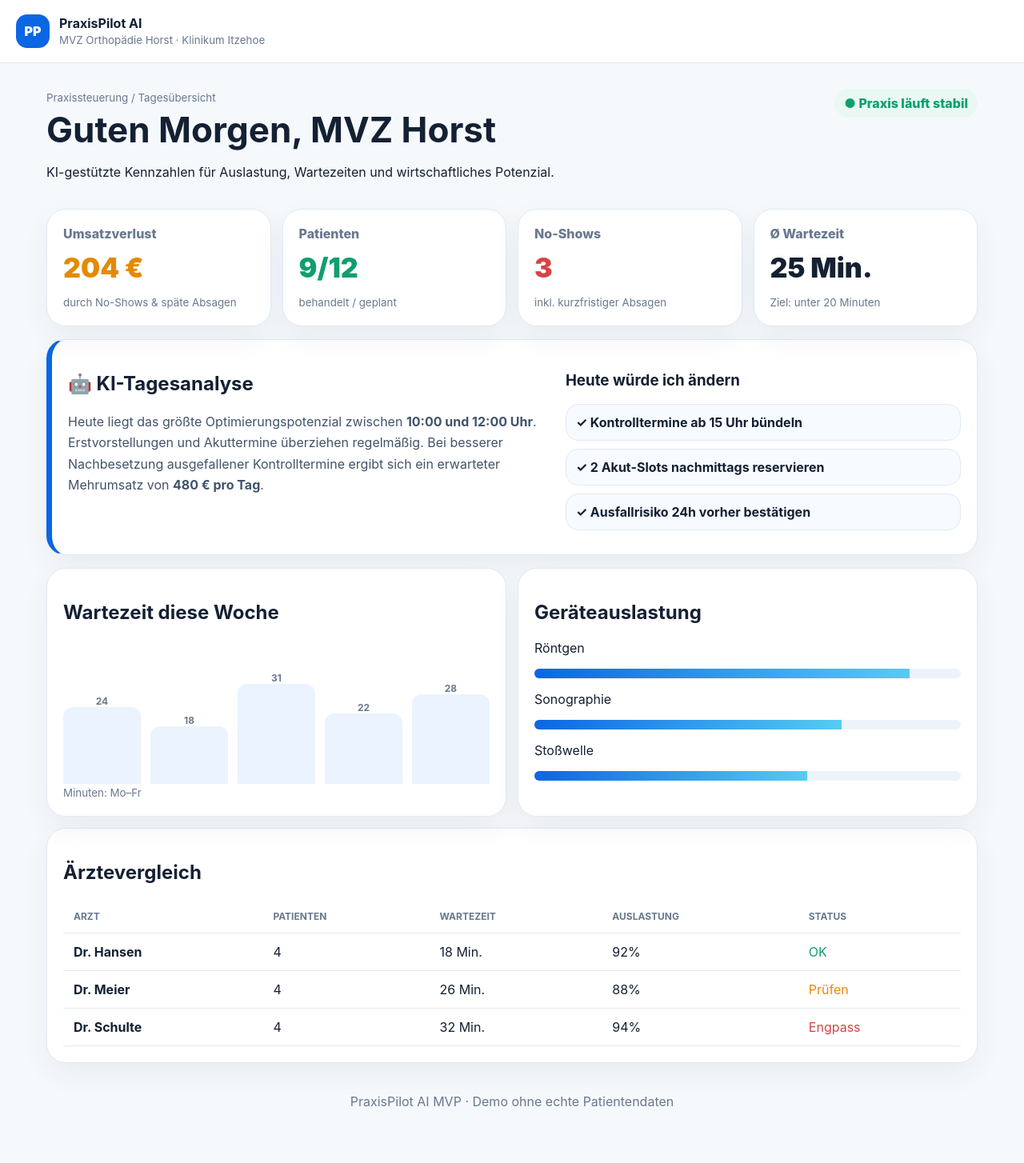
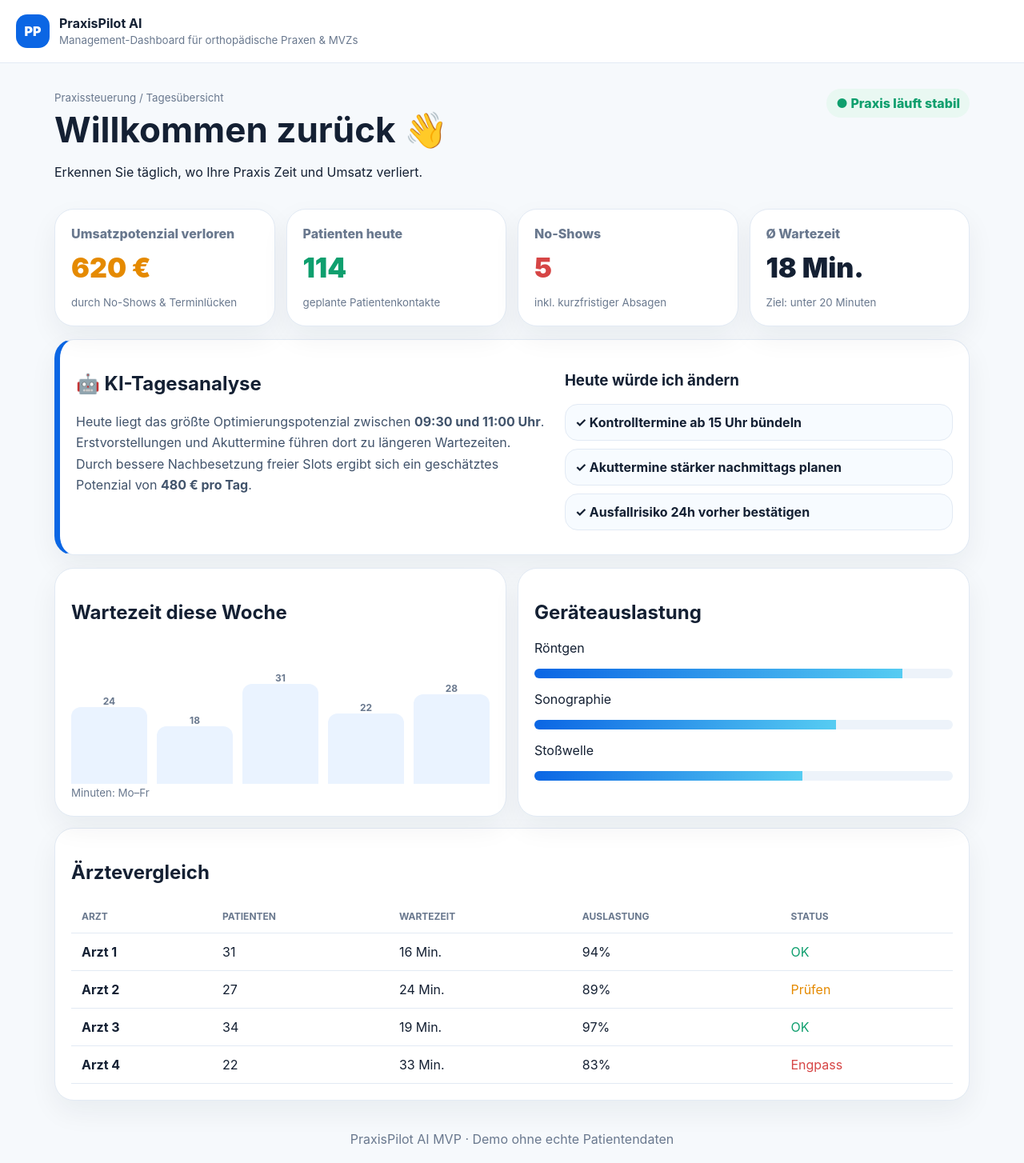
Before and after one commit to helenabretz/praxispilot-ai, a plain HTML site: page index.html in a window 1280 px wide. Shown: the whole page at 80% size. Before the commit the page ends 1407 px from the top, so only its background shows below. Drawn offline with Linux system fonts and the light colour scheme.

Commit message:
Add files via upload

```diff
--- a/index.html
+++ b/index.html
@@ -3,13 +3,13 @@
 <head>
 <meta charset="utf-8">
 <meta name="viewport" content="width=device-width,initial-scale=1">
-<title>PraxisPilot AI – MVZ Horst</title>
+<title>PraxisPilot AI</title>
 <style>
 :root{--b:#0b66e4;--g:#0f9f6e;--r:#d64545;--o:#e58a00;--bg:#f6f9fc;--ink:#142033;--m:#69788e;--line:#e2eaf4}
 *{box-sizing:border-box}body{margin:0;font-family:-apple-system,BlinkMacSystemFont,"Segoe UI",Arial,sans-serif;background:var(--bg);color:var(--ink)}
 header{background:#fff;border-bottom:1px solid var(--line);padding:18px 20px;position:sticky;top:0;z-index:2}
 .logo{display:flex;align-items:center;gap:12px}.mark{background:var(--b);color:#fff;width:42px;height:42px;border-radius:14px;display:grid;place-items:center;font-weight:900}
-small{color:var(--m)}main{padding:18px;max-width:1200px;margin:auto}.hero{display:flex;justify-content:space-between;gap:16px;align-items:flex-start;margin:14px 0 20px}
+small{color:var(--m)}main{padding:18px;max-width:1180px;margin:auto}.hero{display:flex;justify-content:space-between;gap:16px;align-items:flex-start;margin:14px 0 20px}
 h1{font-size:clamp(28px,5vw,44px);margin:4px 0}.pill{display:inline-block;background:#e9f8f2;color:var(--g);padding:8px 12px;border-radius:999px;font-weight:800}
 .grid{display:grid;grid-template-columns:repeat(4,1fr);gap:14px}.card,.panel{background:#fff;border:1px solid var(--line);border-radius:24px;box-shadow:0 14px 35px rgba(20,32,51,.06);padding:20px}
 .label{color:var(--m);font-weight:800}.value{font-size:34px;font-weight:950;margin:12px 0}.warn{color:var(--o)}.bad{color:var(--r)}.good{color:var(--g)}
@@ -23,24 +23,76 @@ footer{color:var(--m);padding:20px;text-align:center}
 </style>
 </head>
 <body>
-<header><div class="logo"><div class="mark">PP</div><div><b>PraxisPilot AI</b><br><small>MVZ Orthopädie Horst · Klinikum Itzehoe</small></div></div></header>
+<header>
+  <div class="logo">
+    <div class="mark">PP</div>
+    <div><b>PraxisPilot AI</b><br><small>Management-Dashboard für orthopädische Praxen & MVZs</small></div>
+  </div>
+</header>
+
 <main>
-<section class="hero"><div><small>Praxissteuerung / Tagesübersicht</small><h1>Guten Morgen, MVZ Horst</h1><p>KI-gestützte Kennzahlen für Auslastung, Wartezeiten und wirtschaftliches Potenzial.</p></div><div class="pill">● Praxis läuft stabil</div></section>
+<section class="hero">
+  <div>
+    <small>Praxissteuerung / Tagesübersicht</small>
+    <h1>Willkommen zurück 👋</h1>
+    <p>Erkennen Sie täglich, wo Ihre Praxis Zeit und Umsatz verliert.</p>
+  </div>
+  <div class="pill">● Praxis läuft stabil</div>
+</section>
+
 <section class="grid">
-<div class="card"><div class="label">Umsatzverlust</div><div class="value warn">204 €</div><small>durch No-Shows & späte Absagen</small></div>
-<div class="card"><div class="label">Patienten</div><div class="value good">9/12</div><small>behandelt / geplant</small></div>
-<div class="card"><div class="label">No-Shows</div><div class="value bad">3</div><small>inkl. kurzfristiger Absagen</small></div>
-<div class="card"><div class="label">Ø Wartezeit</div><div class="value">25 Min.</div><small>Ziel: unter 20 Minuten</small></div>
+  <div class="card"><div class="label">Umsatzpotenzial verloren</div><div class="value warn">620 €</div><small>durch No-Shows & Terminlücken</small></div>
+  <div class="card"><div class="label">Patienten heute</div><div class="value good">114</div><small>geplante Patientenkontakte</small></div>
+  <div class="card"><div class="label">No-Shows</div><div class="value bad">5</div><small>inkl. kurzfristiger Absagen</small></div>
+  <div class="card"><div class="label">Ø Wartezeit</div><div class="value">18 Min.</div><small>Ziel: unter 20 Minuten</small></div>
 </section>
+
 <section class="panel ai">
-<div><h2>🤖 KI-Tagesanalyse</h2><p>Heute liegt das größte Optimierungspotenzial zwischen <b>10:00 und 12:00 Uhr</b>. Erstvorstellungen und Akuttermine überziehen regelmäßig. Bei besserer Nachbesetzung ausgefallener Kontrolltermine ergibt sich ein erwarteter Mehrumsatz von <b>480 € pro Tag</b>.</p></div>
-<div><h3>Heute würde ich ändern</h3><div class="action">✓ Kontrolltermine ab 15 Uhr bündeln</div><div class="action">✓ 2 Akut-Slots nachmittags reservieren</div><div class="action">✓ Ausfallrisiko 24h vorher bestätigen</div></div>
+  <div>
+    <h2>🤖 KI-Tagesanalyse</h2>
+    <p>Heute liegt das größte Optimierungspotenzial zwischen <b>09:30 und 11:00 Uhr</b>. Erstvorstellungen und Akuttermine führen dort zu längeren Wartezeiten. Durch bessere Nachbesetzung freier Slots ergibt sich ein geschätztes Potenzial von <b>480 € pro Tag</b>.</p>
+  </div>
+  <div>
+    <h3>Heute würde ich ändern</h3>
+    <div class="action">✓ Kontrolltermine ab 15 Uhr bündeln</div>
+    <div class="action">✓ Akuttermine stärker nachmittags planen</div>
+    <div class="action">✓ Ausfallrisiko 24h vorher bestätigen</div>
+  </div>
 </section>
+
 <section class="twocol">
-<div class="panel"><h2>Wartezeit diese Woche</h2><div class="chart"><div class="col" style="height:60%"><b>24</b></div><div class="col" style="height:45%"><b>18</b></div><div class="col" style="height:78%"><b>31</b></div><div class="col" style="height:55%"><b>22</b></div><div class="col" style="height:70%"><b>28</b></div></div><small>Minuten: Mo–Fr</small></div>
-<div class="panel"><h2>Geräteauslastung</h2><p>Röntgen</p><div class="bar"><span style="width:88%"></span></div><p>Sonographie</p><div class="bar"><span style="width:72%"></span></div><p>Stoßwelle</p><div class="bar"><span style="width:64%"></span></div></div>
+  <div class="panel">
+    <h2>Wartezeit diese Woche</h2>
+    <div class="chart">
+      <div class="col" style="height:60%"><b>24</b></div>
+      <div class="col" style="height:45%"><b>18</b></div>
+      <div class="col" style="height:78%"><b>31</b></div>
+      <div class="col" style="height:55%"><b>22</b></div>
+      <div class="col" style="height:70%"><b>28</b></div>
+    </div>
+    <small>Minuten: Mo–Fr</small>
+  </div>
+
+  <div class="panel">
+    <h2>Geräteauslastung</h2>
+    <p>Röntgen</p><div class="bar"><span style="width:88%"></span></div>
+    <p>Sonographie</p><div class="bar"><span style="width:72%"></span></div>
+    <p>Stoßwelle</p><div class="bar"><span style="width:64%"></span></div>
+  </div>
 </section>
-<section class="panel" style="margin-top:14px"><h2>Ärztevergleich</h2><table><tr><th>Arzt</th><th>Patienten</th><th>Wartezeit</th><th>Auslastung</th><th>Status</th></tr><tr><td><b>Dr. Hansen</b></td><td>4</td><td>18 Min.</td><td>92%</td><td><span class="good">OK</span></td></tr><tr><td><b>Dr. Meier</b></td><td>4</td><td>26 Min.</td><td>88%</td><td><span class="warn">Prüfen</span></td></tr><tr><td><b>Dr. Schulte</b></td><td>4</td><td>32 Min.</td><td>94%</td><td><span class="bad">Engpass</span></td></tr></table></section>
-</main><footer>PraxisPilot AI MVP · Demo ohne echte Patientendaten</footer>
+
+<section class="panel" style="margin-top:14px">
+  <h2>Ärztevergleich</h2>
+  <table>
+    <tr><th>Arzt</th><th>Patienten</th><th>Wartezeit</th><th>Auslastung</th><th>Status</th></tr>
+    <tr><td><b>Arzt 1</b></td><td>31</td><td>16 Min.</td><td>94%</td><td><span class="good">OK</span></td></tr>
+    <tr><td><b>Arzt 2</b></td><td>27</td><td>24 Min.</td><td>89%</td><td><span class="warn">Prüfen</span></td></tr>
+    <tr><td><b>Arzt 3</b></td><td>34</td><td>19 Min.</td><td>97%</td><td><span class="good">OK</span></td></tr>
+    <tr><td><b>Arzt 4</b></td><td>22</td><td>33 Min.</td><td>83%</td><td><span class="bad">Engpass</span></td></tr>
+  </table>
+</section>
+</main>
+
+<footer>PraxisPilot AI MVP · Demo ohne echte Patientendaten</footer>
 </body>
 </html>
```
